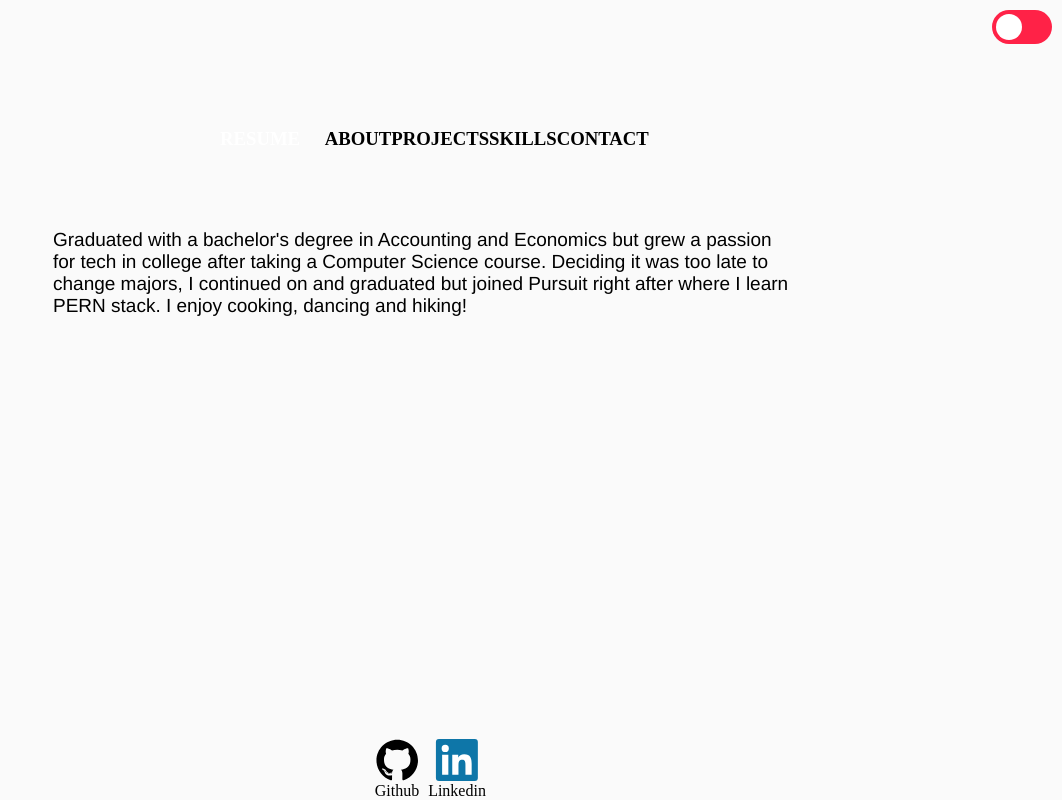
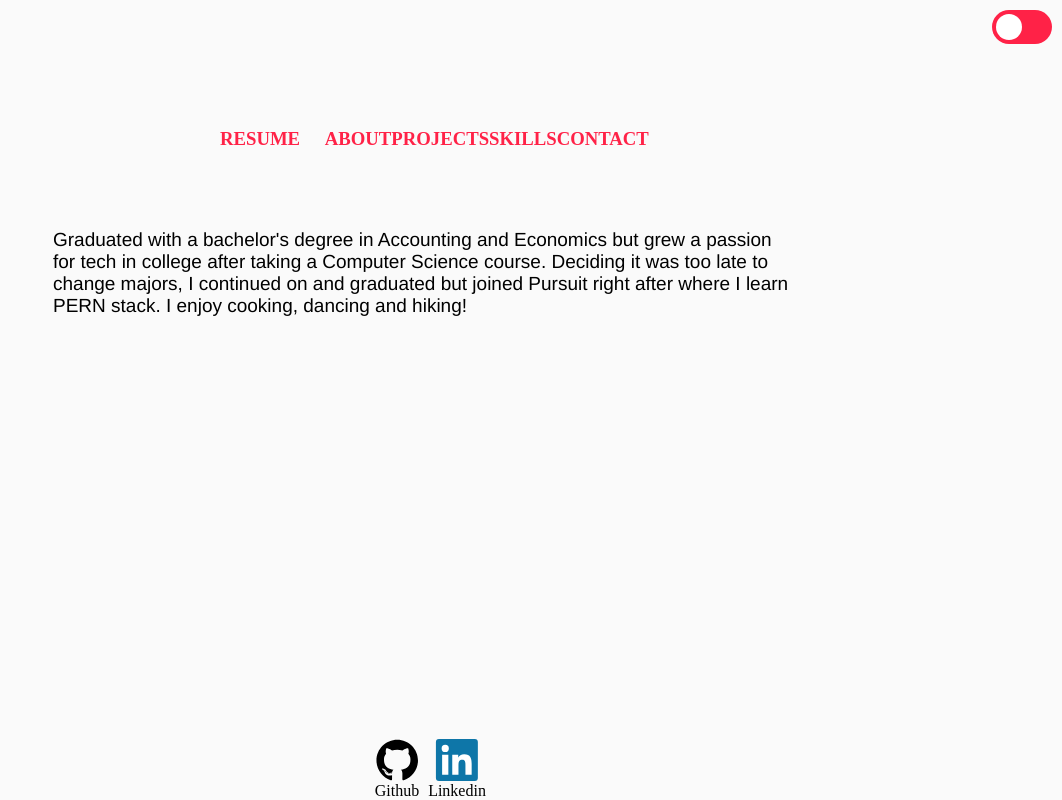
Before and after one commit to KathyPuma/Portfolio, a React (Create React App) app: page / in a window 1280 px wide. Shown: the whole page, without its empty margins (218-1280 px from the left). Built offline with nearby package versions, Linux system fonts and the light colour scheme.

Commit message:
Change CSS navbar text depending on dark and light mode

```diff
--- a/src/App.css
+++ b/src/App.css
@@ -26,6 +26,10 @@ font-family: 'Playfair Display', serif;
   padding-bottom: 5rem;
 }
 
-.Nav-heading{
+.Nav-heading-lightMode{
+  color: #eda5a9;
+}
+
+.Nav-heading-darkMode{
   color: #FF2247;
-};
+}
```
